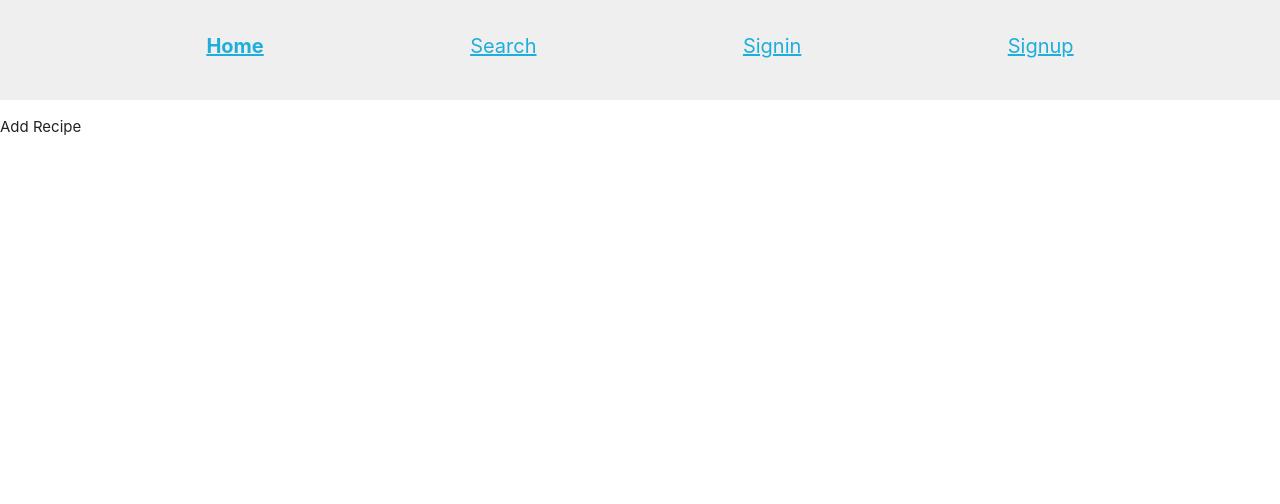
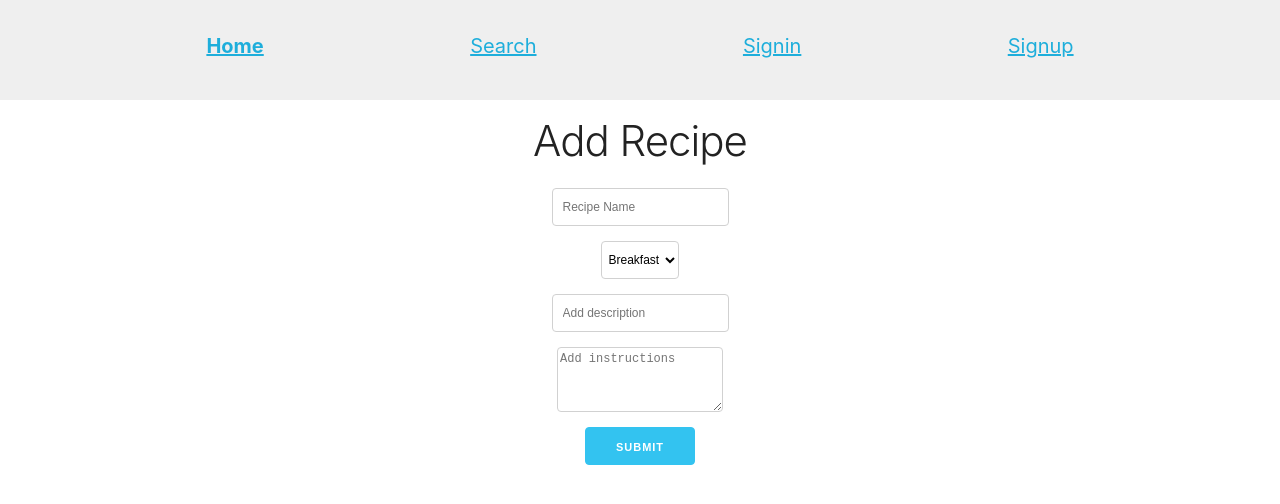
Before and after one commit to systemkrash/react-apollo-recipe-app, a React (Create React App) app in the folder client/: page /recipe/add in a window 1280 px wide. Shown: the top 504 px of the page. Built offline with nearby package versions, Linux system fonts and the light colour scheme; no server answers.

Commit message:
Building Basic UI from Query Data  Adding User Signout

```diff
--- a/client/src/components/App.jsx
+++ b/client/src/components/App.jsx
@@ -2,26 +2,34 @@
 import './App.css';
 
 import { Query } from 'react-apollo';
-import { GET_ALL_RECIPES } from '../queries/index'
+import { GET_ALL_RECIPES } from '../queries/index';
+
+import RecipeItem from './Recipe/RecipeItem';
 
 const App = () => {
   return (
     <div className="App">
       <h1>Home</h1>
       <Query query={GET_ALL_RECIPES}>
-        {({data, loading, error}) => {
-          if(loading) return <div>Loading</div>
-          if(error) return <div>Error</div>
+        {({ data, loading, error }) => {
+          if (loading) return <div>Loading</div>;
+          if (error) return <div>Error</div>;
 
           console.log(data);
 
           return (
-            <p>Recipes</p>
-          )
+            <ul>
+              {data.getAllRecipes.map((recipe) => {
+                return (
+                  <RecipeItem key={recipe.id} {...recipe} />
+                );
+              })}
+            </ul>
+          );
         }}
       </Query>
     </div>
   );
-}
+};
 
 export default App;
--- /dev/null
+++ b/client/src/components/Auth/Signout.jsx
@@ -0,0 +1,23 @@
+import React from 'react';
+import { withRouter } from 'react-router-dom';
+
+import { ApolloConsumer } from 'react-apollo';
+
+const Signout = ({history}) => {
+  const handleSignout = (client) => {
+    localStorage.setItem('token', '');
+    client.resetStore();
+
+    history.push('/');
+  };
+
+  return (
+    <ApolloConsumer>
+      {(client) => {
+        return <button onClick={() => handleSignout(client)}>Signout</button>;
+      }}
+    </ApolloConsumer>
+  );
+};
+
+export default withRouter(Signout);
--- a/client/src/components/Navbar.jsx
+++ b/client/src/components/Navbar.jsx
@@ -1,5 +1,7 @@
 import React, { Fragment } from 'react';
 import { NavLink } from 'react-router-dom';
+
+import Signout from './Auth/Signout';
 
 const Navbar = ({ session }) => {
   return (
@@ -32,10 +34,12 @@
           <NavLink to="/profile">Profile</NavLink>
         </li>
         <li>
-          <button>Signout</button>
+          <Signout />
         </li>
       </ul>
-      <h4>Welcome, <strong>{session.getCurrentUser.username}</strong></h4>
+      <h4>
+        Welcome, <strong>{session.getCurrentUser.username}</strong>
+      </h4>
     </Fragment>
   );
 };
--- a/client/src/components/Recipe/AddRecipe.jsx
+++ b/client/src/components/Recipe/AddRecipe.jsx
@@ -1,8 +1,44 @@
 import React from 'react';
 
 const AddRecipe = () => {
+  const handleChange = () => {
+
+  };
+
   return (
-    <div>Add Recipe</div>
+    <div className="App">
+      <h2 className="App">Add Recipe</h2>
+      <form className="form">
+        <input
+          type="text"
+          name="name"
+          placeholder="Recipe Name"
+          onChange={handleChange}
+        />
+
+        <select name="category" onChange={handleChange}>
+          <option value="Breakfast">Breakfast</option>
+          <option value="Lunch">Lunch</option>
+          <option value="Dinner">Dinner</option>
+          <option value="Snack">Snack</option>
+        </select>
+
+        <input
+          type="text"
+          name="description"
+          placeholder="Add description"
+          onChange={handleChange}
+        />
+
+        <textarea
+          name="instructions"
+          placeholder="Add instructions"
+          onChange={handleChange}
+        ></textarea>
+
+        <button type="submit" className="button-primary">Submit</button>
+      </form>
+    </div>
   );
 };
 
--- /dev/null
+++ b/client/src/components/Recipe/RecipeItem.jsx
@@ -0,0 +1,16 @@
+import React from 'react';
+
+import {Link} from 'react-router-dom'
+
+const RecipeItem = ({ id, name, category }) => {
+  return (
+    <li>
+      <Link to={`/recipes/${id}`}><h4>{name}</h4></Link>
+      <p>
+        <strong>{category}</strong>
+      </p>
+    </li>
+  );
+};
+
+export default RecipeItem;
--- /dev/null
+++ b/client/src/components/Recipe/RecipePage.jsx
@@ -0,0 +1,34 @@
+import React from 'react';
+import { withRouter } from 'react-router-dom';
+import { Query } from 'react-apollo';
+
+import { GET_RECIPE } from '../../queries/index';
+
+const RecipePage = ({ match }) => {
+  const { id } = match.params;
+
+  return (
+    <Query query={GET_RECIPE} variables={{ id }}>
+      {({ data, loading, error }) => {
+        if (loading) return <div>Loading</div>;
+        if (error) return <div>Error</div>;
+
+        console.log(data);
+
+        return (
+          <div className="App">
+            <h2>{data.getRecipe.name}</h2>
+            <p>Category: {data.getRecipe.category}</p>
+            <p>Description: {data.getRecipe.description}</p>
+            <p>Instructions: {data.getRecipe.instructions}</p>
+            <p>Likes: {data.getRecipe.likes}</p>
+            <p>Created By: {data.getRecipe.username}</p>
+            <button>Like</button>
+          </div>
+        );
+      }}
+    </Query>
+  );
+};
+
+export default withRouter(RecipePage);
--- a/client/src/components/withSession.js
+++ b/client/src/components/withSession.js
@@ -8,7 +8,7 @@
   <Query query={GET_CURRENT_USER}>
     {({ data, loading, refetch }) => {
       if(loading) return null;
-      console.log(data);
+      // console.log(data);
       return <Component {...props} refetch={refetch} session={data} />;
     }}
   </Query>
--- a/client/src/index.js
+++ b/client/src/index.js
@@ -14,6 +14,7 @@
 import Signup from './components/Auth/Signup';
 import Search from './components/Recipe/Search';
 import AddRecipe from './components/Recipe/AddRecipe';
+import RecipePage from './components/Recipe/RecipePage';
 import Profile from './components/Profile/Profile';
 
 import withSession from './components/withSession';
@@ -55,6 +56,7 @@
         <Route path="/signin" render={() => <Signin refetch={refetch} />} />
         <Route path="/signup" render={() => <Signup refetch={refetch} />} />
         <Route path="/recipe/add" exact component={AddRecipe} />
+        <Route path="/recipes/:id" component={RecipePage} />
         <Route path="/profile" exact component={Profile} />
         <Redirect to="/" />
       </Switch>
--- a/client/src/queries/index.js
+++ b/client/src/queries/index.js
@@ -6,11 +6,21 @@
     getAllRecipes {
       id
       name
+      category
+    }
+  }
+`;
+
+export const GET_RECIPE = gql`
+  query($id: ID!) {
+    getRecipe(id: $id) {
+      id
+      name
+      category
       description
       instructions
-      category
+      createdDate
       likes
-      createdDate
     }
   }
 `;
```
Also changed, not shown: 2 other files (tests, documents, lock files or other folders).
